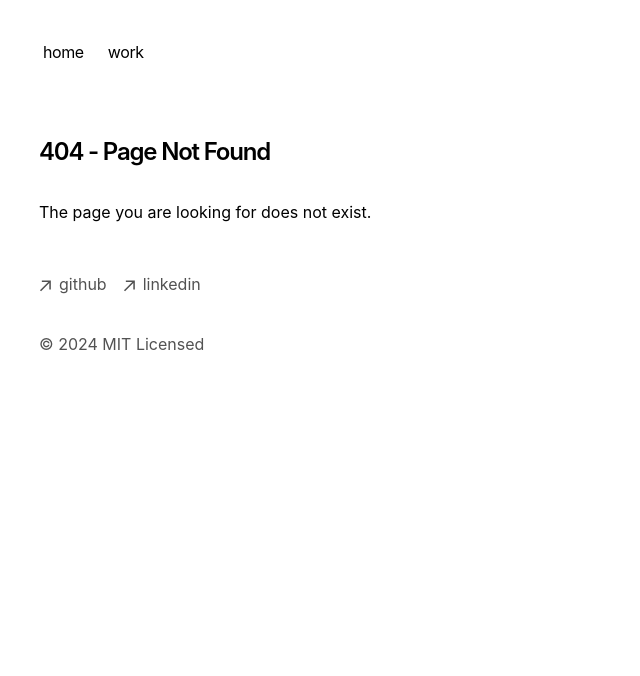
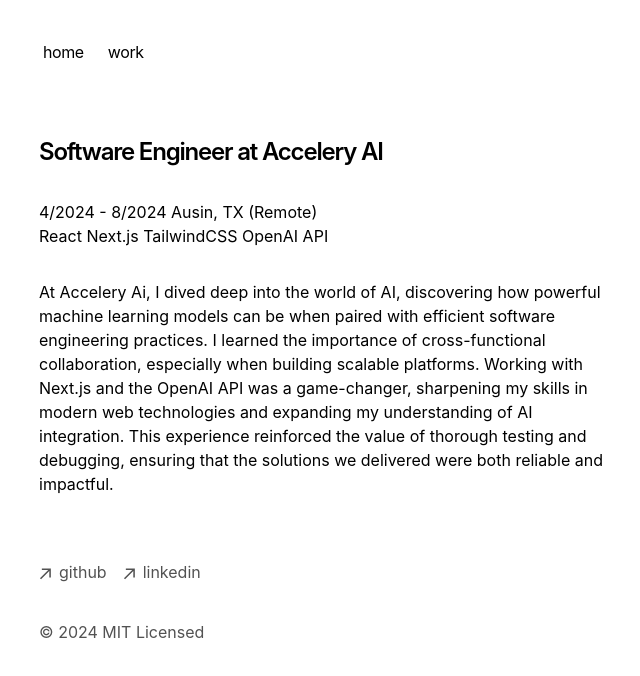
Before and after one commit to dstadz/Portfolio, a Next.js app: page /work/accelery in a window 1280 px wide. Before the commit this address had no page. Shown: the top 676 px of the page, without its empty margins (313-953 px from the left). Built offline with nearby package versions, Linux system fonts and the light colour scheme.

Commit message:
add work items

```diff
--- a/app/components/nav.tsx
+++ b/app/components/nav.tsx
@@ -4,7 +4,7 @@
   '/': {
     name: 'home',
   },
-  'work': {
+  '/work': {
     name: 'work',
   },
   // '/blog': {
--- a/app/components/workItem.tsx
+++ b/app/components/workItem.tsx
@@ -1,43 +1,13 @@
 import Link from 'next/link'
-import { formatDate, getWorkItems } from 'app/blog/utils'
+import { formatDate } from 'app/blog/utils'
 import Image from 'next/image'
+import { workObject } from 'app/data/work'
 
+const workList = Object
+  .keys(workObject)
+  .map(slug => ({ slug, ...workObject[slug] }) )
 
-const workList = [
-  {
-    company: 'Bumblebee Spaces',
-    position: 'Software Engineer',
-    description: ' Modular robotic furniture designed to maximize space efficiency.',
-    url: 'https://bumblebeespaces.com/',
-    slug: 'bumblebee',
-    date: '',
-    tech: '',
-    location: 'San Francisco, CA',
-  },
-  {
-    company: 'Greenspark Software',
-    position: 'Software Engineer',
-    description: 'Inventory and business management platforms for recycling plants and scrap yards.',
-    url: 'https://www.greensparksoftware.com/',
-    slug: 'greenspark',
-    date: '',
-    tech: '',
-    location: 'Brooklyn, NY (Remote)',
-  },
-  {
-    company: 'Accelery AI',
-    position: 'Software Engineer',
-    description: 'Modernizing businesses by developing next-generation software solutions and leveraging artificial intelligence technology',
-    url: 'https://www.accelery.ai/',
-    slug: 'accelery',
-    date: '',
-    tech: '',
-    location: 'Ausin, TX (Remote)',
-  },
-
-]
 export function WorkItems() {
-  let allWorkItems = getWorkItems()
 
   return (
     <div>
@@ -45,7 +15,7 @@
           <Link
             key={work.company}
             className="flex flex-col w-50 space-y-1 mb-4"
-            href={`/projects/${work.slug}`}
+            href={`/work/${work.slug}`}
           >
             <div className="flex justify-start items-center bg-gray-100">
               <Image
--- /dev/null
+++ b/app/data/work.js
@@ -0,0 +1,35 @@
+export const workObject = {
+  bumblebee: {
+    company: 'Bumblebee Spaces',
+    position: 'Software Engineer',
+    description: ' Modular robotic furniture designed to maximize space efficiency.',
+    url: 'https://bumblebeespaces.com/',
+    date: '1/2021 - 5/2022',
+    tech: ['React', 'Node.js', 'Styled Components', ''],
+    location: 'San Francisco, CA',
+    detail: 'Bumblebee Spaces was where I truly saw how technology can transform everyday living spaces. I learned how to merge hardware and software seamlessly, making user-centric designs that felt almost magical in their efficiency. Implementing features like Auto-Discover and integrating Stripe API for preorder processes taught me the importance of optimizing user flows and reducing friction in customer interactions. This role solidified my ability to modernize app architectures and create intuitive, delightful user experiences.',
+    value: 'At Bumblebee Spaces, I added value by integrating the Stripe API, which doubled preorders and streamlined the purchasing process. I also implemented the Auto-Discover feature, reducing installation time by 20% and significantly enhancing the user experience. By modernizing the app architecture, I improved code usability and collaborated with designers to create intuitive user flows that boosted customer satisfaction by 40%. This role allowed me to deliver tangible improvements that directly benefited both the company and its customers.',
+  },
+  greenspark: {
+    company: 'Greenspark Software',
+    position: 'Software Engineer',
+    description: 'Inventory and business management platforms for recycling plants and scrap yards.',
+    url: 'https://www.greensparksoftware.com/',
+    date: '8/2022 - 2/2024',
+    tech: ['React', 'Node.js', 'Material UI', 'React Hook Form'],
+    location: 'Brooklyn, NY (Remote)',
+    detail: 'GreenSpark Software taught me the art of balancing performance and user experience. By integrating customer feedback directly into development, I realized how vital it is to tailor software to real-world needs. My time here also emphasized the importance of clean, efficient code and the benefits it brings to development speed and application performance. I enhanced my expertise in React and AWS, mastering the deployment of robust and user-friendly platforms. This role was a pivotal point in learning how to turn technical challenges into opportunities for innovation.',
+    value: 'During my time at GreenSpark Software, I improved customer engagement by optimizing key UI components and integrating customer feedback through the ChurnZero API. This led to a 75% increase in app efficiency and a 25% boost in development speed. My efforts in reducing duplicate code and enhancing API calls made our processes more efficient, directly improving user satisfaction. Additionally, my experience with AWS and React allowed me to deploy robust, user-friendly platforms that met the real-world needs of our customers.',
+  },
+  accelery: {
+    company: 'Accelery AI',
+    position: 'Software Engineer',
+    description: 'Modernizing businesses by developing next-generation software solutions and leveraging artificial intelligence technology',
+    url: 'https://www.accelery.ai/',
+    date: '4/2024 - 8/2024',
+    tech: ['React', 'Next.js', 'TailwindCSS', 'OpenAI API'],
+    location: 'Ausin, TX (Remote)',
+    detail: 'At Accelery Ai, I dived deep into the world of AI, discovering how powerful machine learning models can be when paired with efficient software engineering practices. I learned the importance of cross-functional collaboration, especially when building scalable platforms. Working with Next.js and the OpenAI API was a game-changer, sharpening my skills in modern web technologies and expanding my understanding of AI integration. This experience reinforced the value of thorough testing and debugging, ensuring that the solutions we delivered were both reliable and impactful.',
+    value: 'At Accelery Ai, I significantly enhanced our AI capabilities by leading the development of an AI-powered solution that increased model accuracy by 25% and reduced development time by 15%. By collaborating closely with a cross-functional team, I helped build a scalable platform that improved product efficiency by 30%. My work with Next.js and the OpenAI API not only deepened my expertise in modern web technologies but also contributed directly to the delivery of reliable and impactful solutions.',
+  },
+}
--- /dev/null
+++ b/app/work/[id]/page.tsx
@@ -0,0 +1,29 @@
+'use client' // Mark the component as a Client Component
+// pages/posts/[id].js
+import { useRouter } from 'next/navigation'
+import { useParams } from 'next/navigation'
+import { workObject } from 'app/data/work'
+
+
+export default function Page() {
+  const { id } = useParams() // Get the dynamic route parameter
+
+  const work = workObject[id]
+
+  return (
+    <section>
+      <h1 className="mb-8 text-2xl font-semibold tracking-tighter">
+        {work.position} at {work.company}
+      </h1>
+      <p>
+        {work.date} {work.location}
+      </p>
+      <p className="mb-4">
+        {work.tech.map(x => `${x} `)}
+      </p>
+      <div className="my-8">
+        {work.detail}
+      </div>
+    </section>
+  )
+}
--- a/tsconfig.json
+++ b/tsconfig.json
@@ -22,6 +22,6 @@
     ],
     "strictNullChecks": true
   },
-  "include": ["next-env.d.ts", "**/*.ts", "**/*.tsx", ".next/types/**/*.ts"],
+  "include": ["next-env.d.ts", "**/*.ts", "**/*.tsx", ".next/types/**/*.ts", "app/work/[id]"],
   "exclude": ["node_modules"]
 }
```
